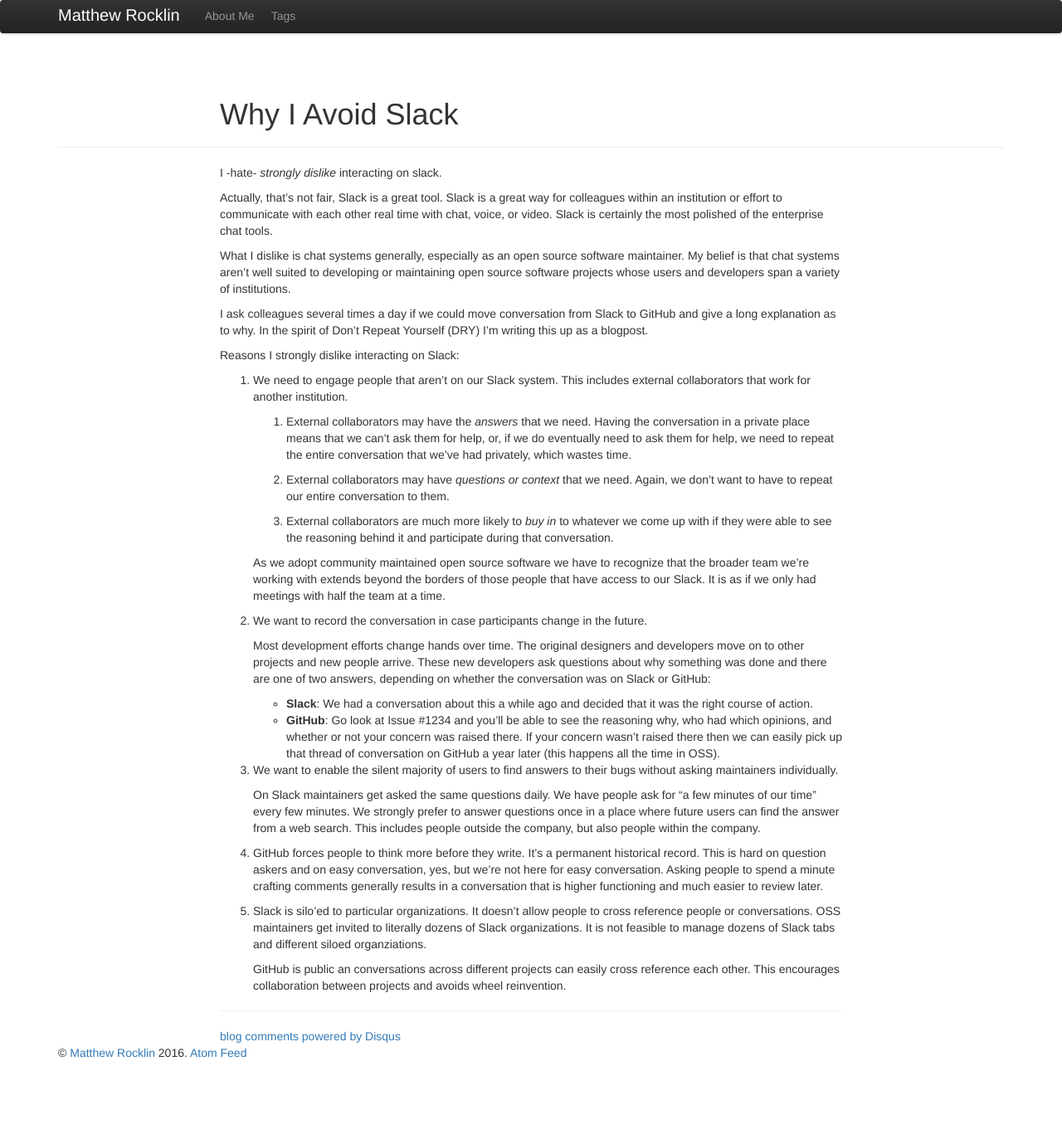
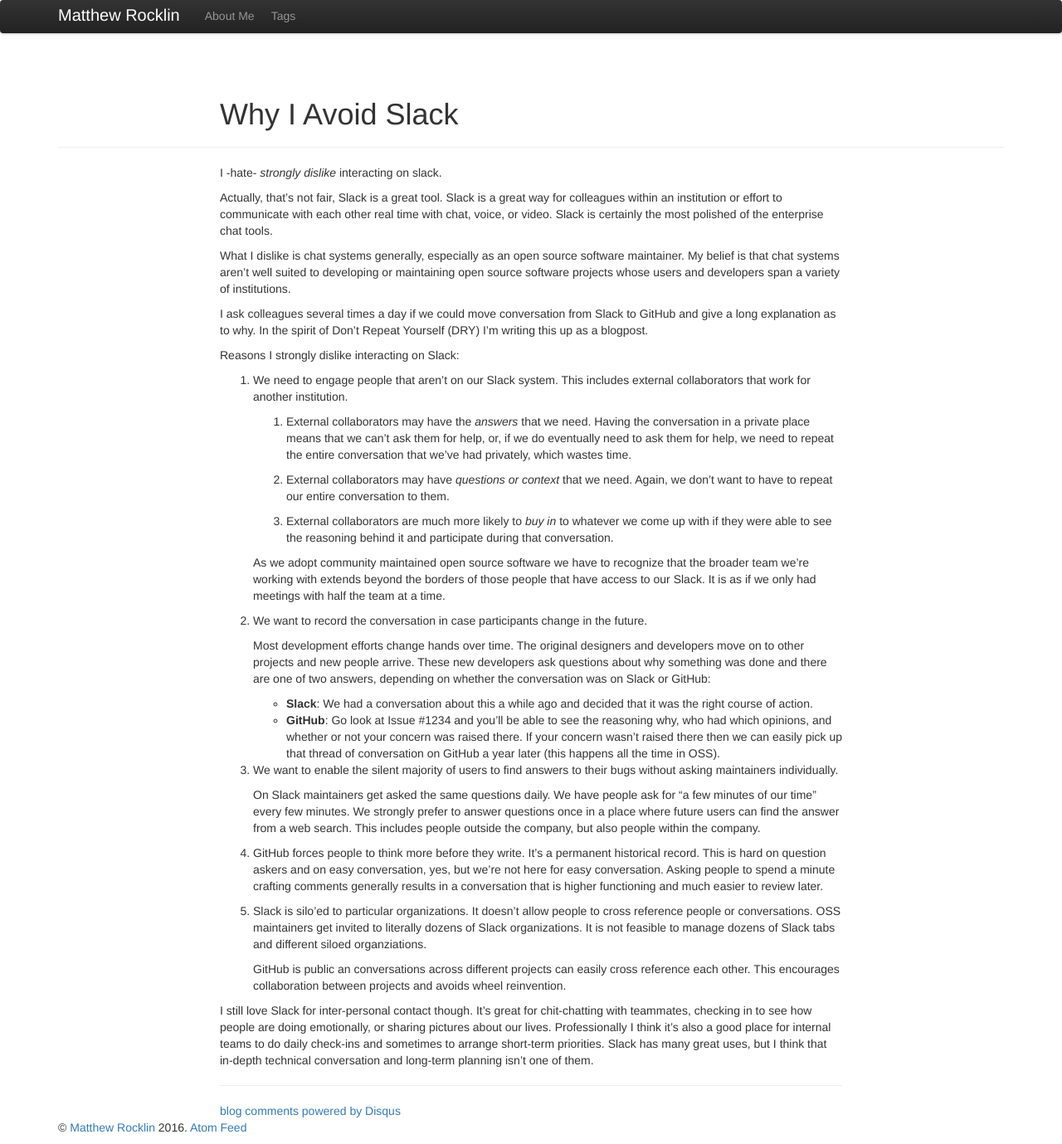
Before and after one commit to besyskymnbk/blog, a Jekyll site: the page built from _posts/work/2019-02-27-slack-github.md, in a window 1280 px wide. Shown: the whole page at 83% size. Built offline with Jekyll 4.4.1, drawn with Linux system fonts in a browser that asks for light colours; comment, search, counter and statistics services are not loaded; before the commit the page ends 1289 px from its top, so only the background shows below that.

Commit message:
praise slack for personal stuff

```diff
--- a/_posts/work/2019-02-27-slack-github.md
+++ b/_posts/work/2019-02-27-slack-github.md
@@ -86,3 +86,11 @@ Reasons I strongly dislike interacting on Slack:
     GitHub is public an conversations across different projects can easily
     cross reference each other.  This encourages collaboration between projects
     and avoids wheel reinvention.
+
+
+I still love Slack for inter-personal contact though.  It's great for
+chit-chatting with teammates, checking in to see how people are doing
+emotionally, or sharing pictures about our lives.  Professionally I think it's
+also a good place for internal teams to do daily check-ins and sometimes to
+arrange short-term priorities.  Slack has many great uses, but I think that
+in-depth technical conversation and long-term planning isn't one of them.
```
